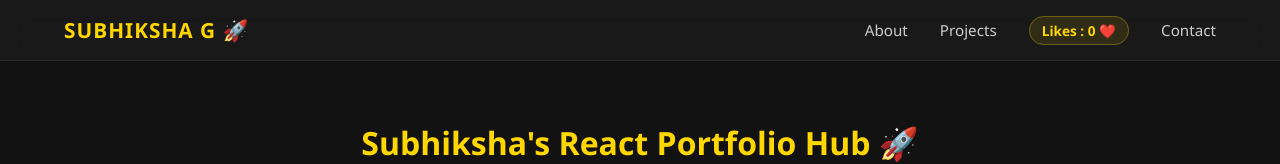
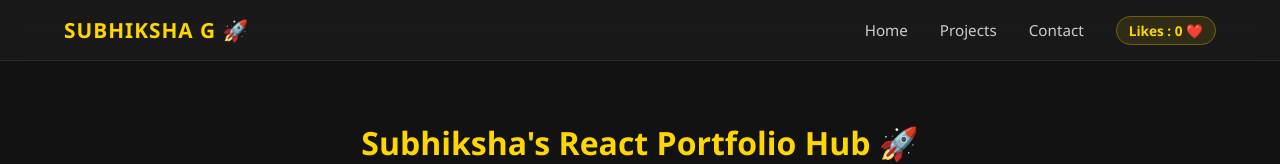
Before and after one commit to Subhiksha-G/Subhiksha-React-Portfolio, a React app: page / in a window 1280 px wide. Shown: the top 164 px of the page. Built offline with nearby package versions, Linux system fonts and the light colour scheme; no server answers; the HTML template or start-up script is replaced by a standard one.

Commit message:
Connected Navbar menu items to pages using React Router Links

```diff
--- a/src/components/Navbar/Navbar.jsx
+++ b/src/components/Navbar/Navbar.jsx
@@ -1,17 +1,30 @@
+import { Link } from 'react-router-dom';
 import './Navbar.css';
 
 function Navbar(props) {
     return(
         <nav className="react-navbar">
-            <div className='react-logo'>{props.logoTitle}</div>
+            <div className='react-logo'>
+                <Link to="/" style={{color: 'inherit', textDecoration: 'none'}}>
+                    {props.logoTitle}
+                </Link>
+            </div>
             <ul className='react-navlinks'>
-                <li><a href="#about">About</a></li>
-                <li><a href="#projects">Projects</a></li>
-                <li><span className='nav-badge'>Likes : {props.countValue} ❤️</span></li>
-                <li><a href="#contact">Contact</a></li>
+                <li>
+                    <Link to="/">Home</Link>
+                </li>
+                <li>
+                    <Link to="/projects">Projects</Link>
+                </li>
+                <li>
+                    <Link to="/contact">Contact</Link>
+                </li>
+                <li>
+                    <span className='nav-badge'>Likes : {props.countValue} ❤️</span>
+                </li>
             </ul>
         </nav>
     )
 }
 
-export default Navbar
+export default Navbar;
```
